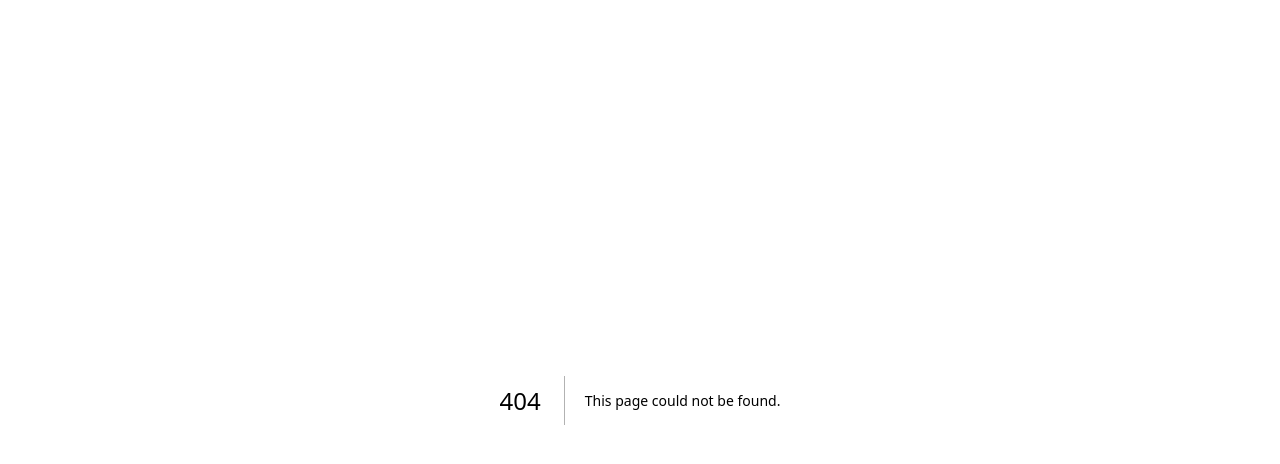
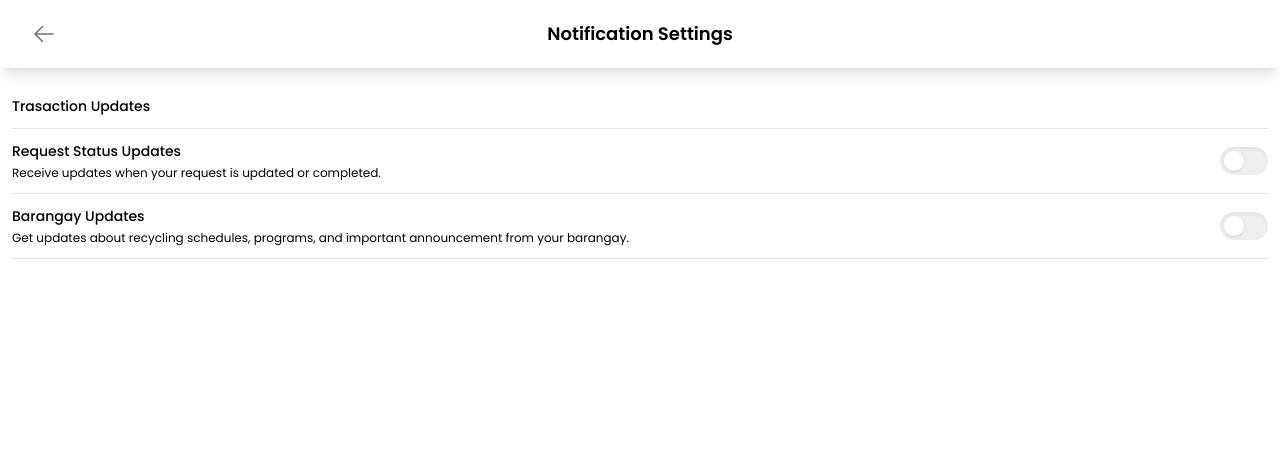
Before and after one commit to kentvillalun/ecoprofit, a Next.js app in the folder frontend/: page /profile/notifications in a window 1280 px wide. Before the commit this address had no page. Shown: the top 464 px of the page. Built offline with nearby package versions, Linux system fonts and the light colour scheme.

Commit message:
Made the interface for notification settings but no working toggle yet

```diff
--- a/frontend/src/app/(resident)/layout.jsx
+++ b/frontend/src/app/(resident)/layout.jsx
@@ -7,7 +7,7 @@ import { usePathname } from "next/navigation";
 export default function ResidentLayout({ children }) {
   const pathname = usePathname();
 
-  const paths = ["/capture", "/announcements", "/profile/personal-information"]
+  const paths = ["/capture", "/announcements", "/profile/personal-information", "/profile/notifications", "/profile/settings", "/profile/help-support"]
   const hideNav = paths.some(paths =>  pathname.startsWith(paths))
 
   return (
--- /dev/null
+++ b/frontend/src/app/(resident)/profile/help-support/page.jsx
@@ -0,0 +1,12 @@
+import { Page } from "@/components/layout/Page";
+
+
+export default function HelpAndSupportPage() {
+
+    return (
+        <Page>
+
+            this is the help and support page
+        </Page>
+    )
+}
--- /dev/null
+++ b/frontend/src/app/(resident)/profile/notifications/page.jsx
@@ -0,0 +1,64 @@
+"use client";
+
+import { Page } from "@/components/layout/Page";
+import { PageContent } from "@/components/layout/PageContent";
+import { ResidentHeader } from "@/components/navigation/ResidentHeader";
+import { useState } from "react";
+
+
+// TO-DO Implement a working toggle button
+
+export default function NotificationSettingPage() {
+  const [latestConfigs, setLatestConfigs] = useState([]);
+
+
+
+  const NOTIF_OPT = [
+    {
+      key: "request-status-updates",
+      title: "Request Status Updates",
+      description: "Receive updates when your request is updated or completed.",
+      configuration: false,
+    },
+    {
+      key: "barangay-updates",
+      title: "Barangay Updates",
+      description:
+        "Get updates about recycling schedules, programs, and important announcement from your barangay.",
+      configuration: false,
+    },
+  ];
+
+  const toggle = () => {
+    setLatestConfigs([...NOTIF_OPT, latestConfigs ])
+  }
+
+
+  return (
+    <Page>
+      <ResidentHeader title={"Notification Settings"} />
+
+      <PageContent>
+        <div className="">
+          <div className="font-medium py-3 border-b border-[#E7E3E0] text-sm">
+            <h2 className="">Trasaction Updates</h2>
+          </div>
+          {NOTIF_OPT.map((opt) => (
+            <div className="py-3 border-b border-[#E7E3E0] flex flex-row gap-2 items-center justify-between">
+              <div className="flex flex-col gap-1">
+                <h2 className="font-medium text-sm">{opt.title}</h2>
+                <p className="text-xs">{opt.description}</p>
+              </div>
+              <button
+                className={`flex items-start ${opt.configuration ? "justify-end bg-green-500/70" : "justify-start  bg-[#EFEFEF]" } min-w-12 p-1 rounded-full shadow-inner duration-200 transition-all ease-out`}
+                role="switch"
+              >
+                <span className="h-5 w-5 shadow rounded-full bg-white"></span>
+              </button>
+            </div>
+          ))}
+        </div>
+      </PageContent>
+    </Page>
+  );
+}
--- a/frontend/src/app/(resident)/profile/page.jsx
+++ b/frontend/src/app/(resident)/profile/page.jsx
@@ -40,7 +40,7 @@ export default function ProfilePage() {
                 </Card>
               </Link>
 
-              <Link href={""}>
+              <Link href={"/profile/notifications"}>
                 <Card className="flex-row gap-5">
                   <div className="min-w-10 min-h-10 rounded-full bg-[#9DB2CE26] flex items-center justify-center">
                     <BellIcon className="w-6 h-6" />
@@ -49,7 +49,7 @@ export default function ProfilePage() {
                 </Card>
               </Link>
 
-              <Link href={""}>
+              <Link href={"/profile/settings"}>
                 <Card className="flex-row gap-5">
                   <div className="min-w-10 min-h-10 rounded-full bg-[#9DB2CE26] flex items-center justify-center">
                     <Cog8ToothIcon className="w-6 h-6" />
@@ -58,7 +58,7 @@ export default function ProfilePage() {
                 </Card>
               </Link>
 
-              <Link href={""}>
+              <Link href={"/profile/help-support"}>
                 <Card className="flex-row gap-5">
                   <div className="min-w-10 min-h-10 rounded-full bg-[#9DB2CE26] flex items-center justify-center">
                     <QuestionMarkCircleIcon className="w-6 h-6" />
--- /dev/null
+++ b/frontend/src/app/(resident)/profile/settings/page.jsx
@@ -0,0 +1,12 @@
+import { Page } from "@/components/layout/Page";
+
+export default function SettingsPage() {
+
+    return (
+        <Page>
+            This is the Setting page
+
+
+        </Page>
+    )
+}
```
